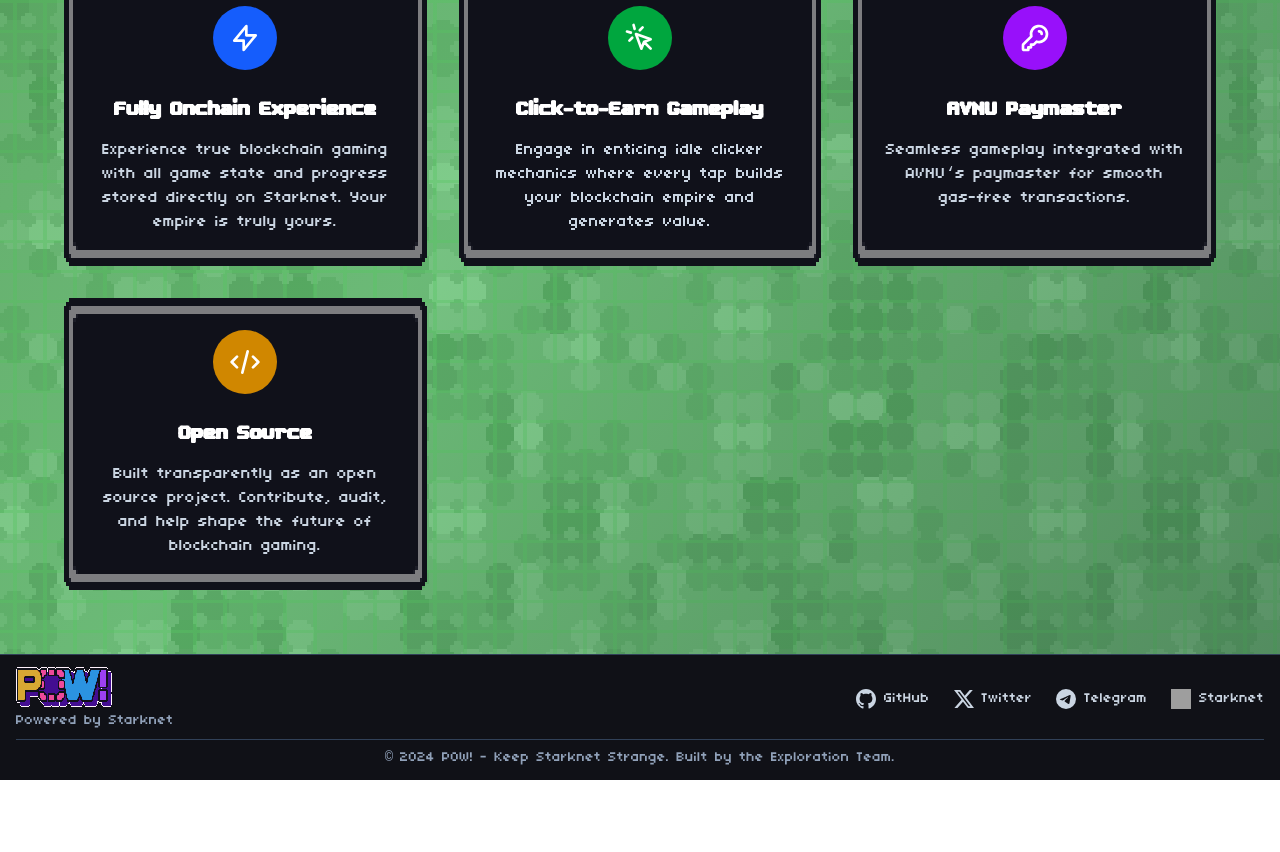
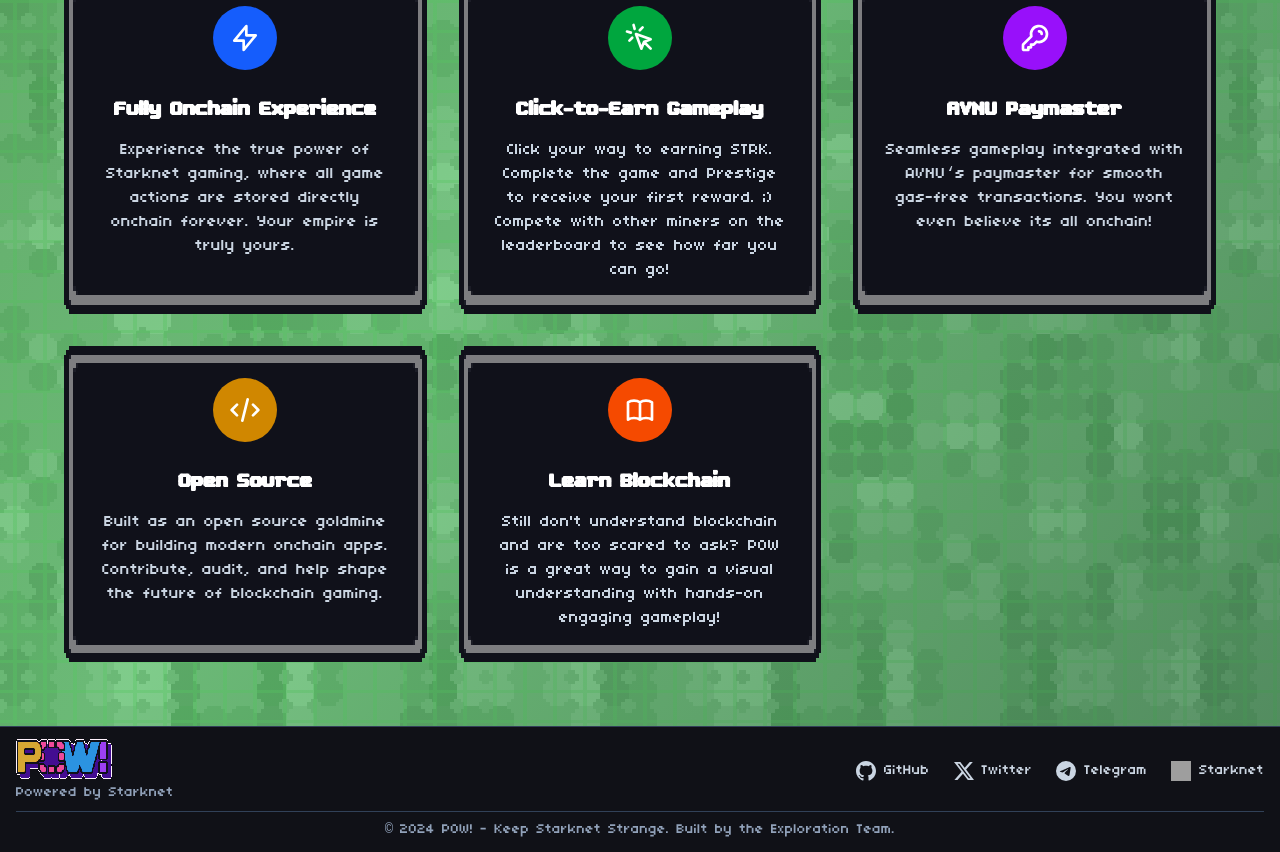
Before and after one commit to keep-starknet-strange/pow-landing, a Next.js app: page / in a window 1280 px wide. Shown: the part 780-1632 px from the top of the page. Before the commit the page ends 1560 px from the top, so only its background shows below. Built offline with nearby package versions, Linux system fonts and the light colour scheme; grey boxes are pictures that could not be loaded.

Commit message:
New Learn game feature card

```diff
--- a/src/app/page.tsx
+++ b/src/app/page.tsx
@@ -108,7 +108,7 @@
                 </svg>
               </div>
               <h4 className="text-xl font-semibold text-white mb-4 font-xerxes">Fully Onchain Experience</h4>
-              <p className="text-slate-300 font-pixel">Experience true blockchain gaming with all game state and progress stored directly on Starknet. Your empire is truly yours.</p>
+              <p className="text-slate-300 font-pixel">Experience the true power of Starknet gaming, where all game actions are stored directly onchain forever. Your empire is truly yours.</p>
               </div>
             </div>
 
@@ -125,7 +125,7 @@
                 </svg>
               </div>
               <h4 className="text-xl font-semibold text-white mb-4 font-xerxes">Click-to-Earn Gameplay</h4>
-              <p className="text-slate-300 font-pixel">Engage in enticing idle clicker mechanics where every tap builds your blockchain empire and generates value.</p>
+              <p className="text-slate-300 font-pixel">Click your way to earning STRK. Complete the game and Prestige to receive your first reward. ;) Compete with other miners on the leaderboard to see how far you can go!</p>
               </div>
             </div>
 
@@ -142,7 +142,7 @@
                 </svg>
               </div>
               <h4 className="text-xl font-semibold text-white mb-4 font-xerxes">AVNU Paymaster</h4>
-              <p className="text-slate-300 font-pixel">Seamless gameplay integrated with AVNU&lsquo;s paymaster for smooth gas-free transactions.</p>
+              <p className="text-slate-300 font-pixel">Seamless gameplay integrated with AVNU&lsquo;s paymaster for smooth gas-free transactions. You wont even believe its all onchain!</p>
               </div>
             </div>
 
@@ -159,7 +159,24 @@
                 </svg>
               </div>
               <h4 className="text-xl font-semibold text-white mb-4 font-xerxes">Open Source</h4>
-              <p className="text-slate-300 font-pixel">Built transparently as an open source project. Contribute, audit, and help shape the future of blockchain gaming.</p>
+              <p className="text-slate-300 font-pixel">Built as an open source goldmine for building modern onchain apps. Contribute, audit, and help shape the future of blockchain gaming.</p>
+              </div>
+            </div>
+
+            <div className="relative p-8 text-center overflow-hidden pixel-art" style={{
+              backgroundImage: 'url(/images/window.webp)',
+              backgroundRepeat: 'no-repeat',
+              backgroundSize: '100% 100%',
+              backgroundPosition: 'center'
+            }}>
+              <div className="relative z-10">
+              <div className="w-16 h-16 bg-orange-600 rounded-full flex items-center justify-center mx-auto mb-6">
+                <svg className="w-8 h-8 text-white" fill="none" stroke="currentColor" viewBox="0 0 24 24">
+                  <path strokeLinecap="round" strokeLinejoin="round" strokeWidth={2} d="M12 6.253v13m0-13C10.832 5.477 9.246 5 7.5 5S4.168 5.477 3 6.253v13C4.168 18.477 5.754 18 7.5 18s3.332.477 4.5 1.253m0-13C13.168 5.477 14.754 5 16.5 5c1.747 0 3.332.477 4.5 1.253v13C19.832 18.477 18.247 18 16.5 18c-1.746 0-3.332.477-4.5 1.253"/>
+                </svg>
+              </div>
+              <h4 className="text-xl font-semibold text-white mb-4 font-xerxes">Learn Blockchain</h4>
+              <p className="text-slate-300 font-pixel">Still don't understand blockchain and are too scared to ask? POW is a great way to gain a visual understanding with hands-on engaging gameplay!</p>
               </div>
             </div>
           </div>
```
